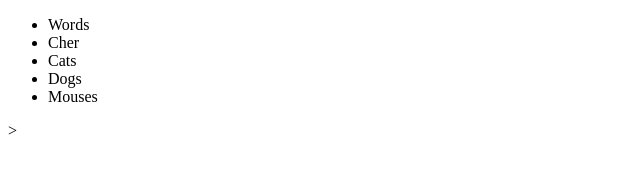
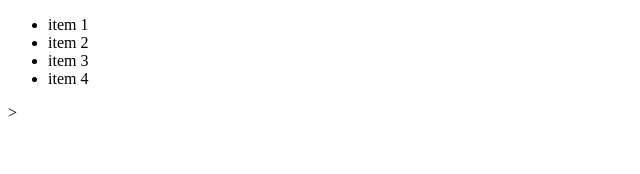
Before and after one commit to ravuthvann/hello-world, a plain HTML site: page index.html in a window 1280 px wide. Shown: the whole page, without its empty margins (0-640 px from the left). Drawn offline with Linux system fonts and the light colour scheme.

Commit message:
did some changes

```diff
--- a/index.html
+++ b/index.html
@@ -12,11 +12,10 @@
 </head>
 <body>
 <ul>
-  <li>Words</li>
-  <li>Cher</li>
-  <li>Cats</li>
-  <li>Dogs</li>
-  <li>Mouses</li>
+  <li>item 1</li>
+  <li>item 2</li>
+  <li>item 3</li>
+  <li>item 4</li>
 </ul>>
 </body>
 </html>
```
